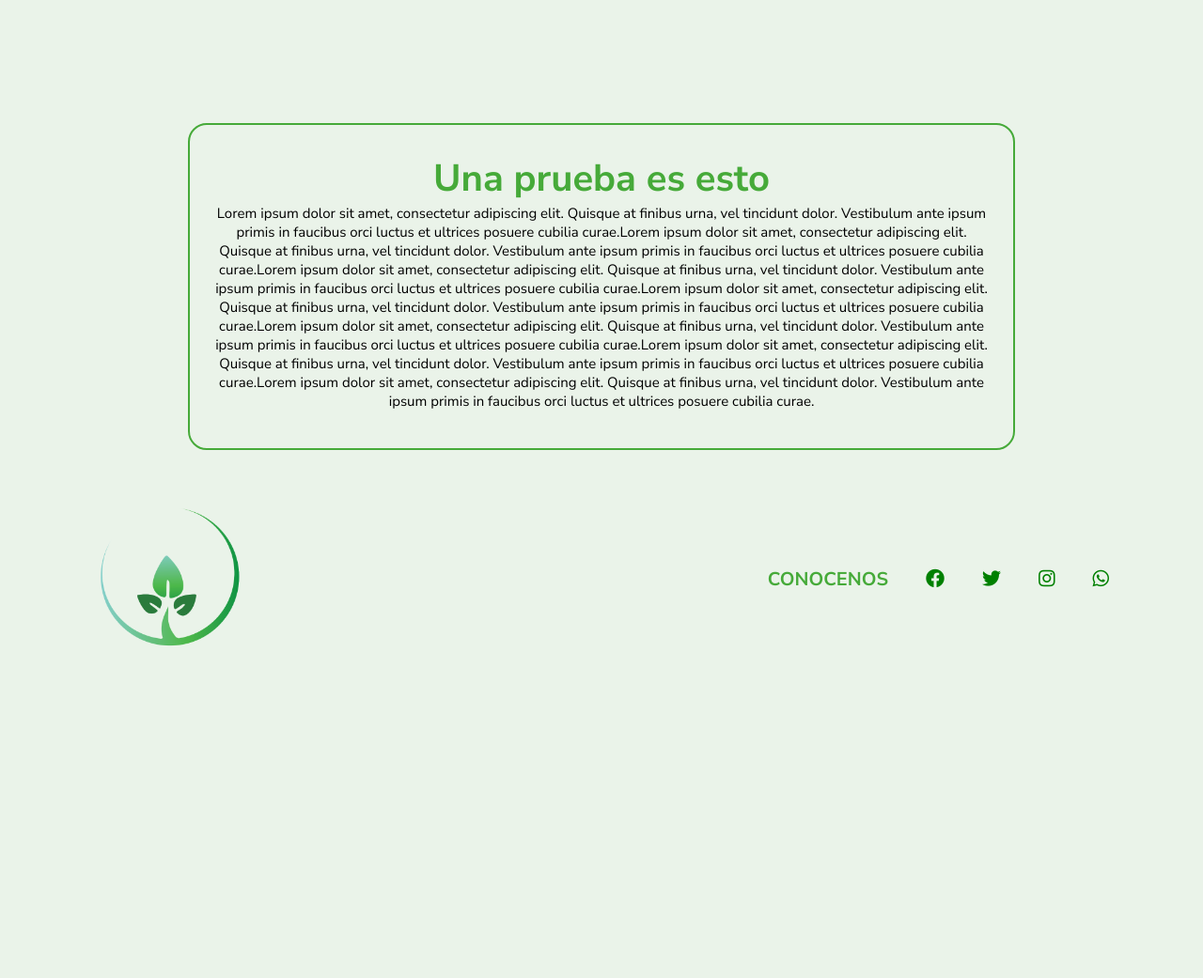
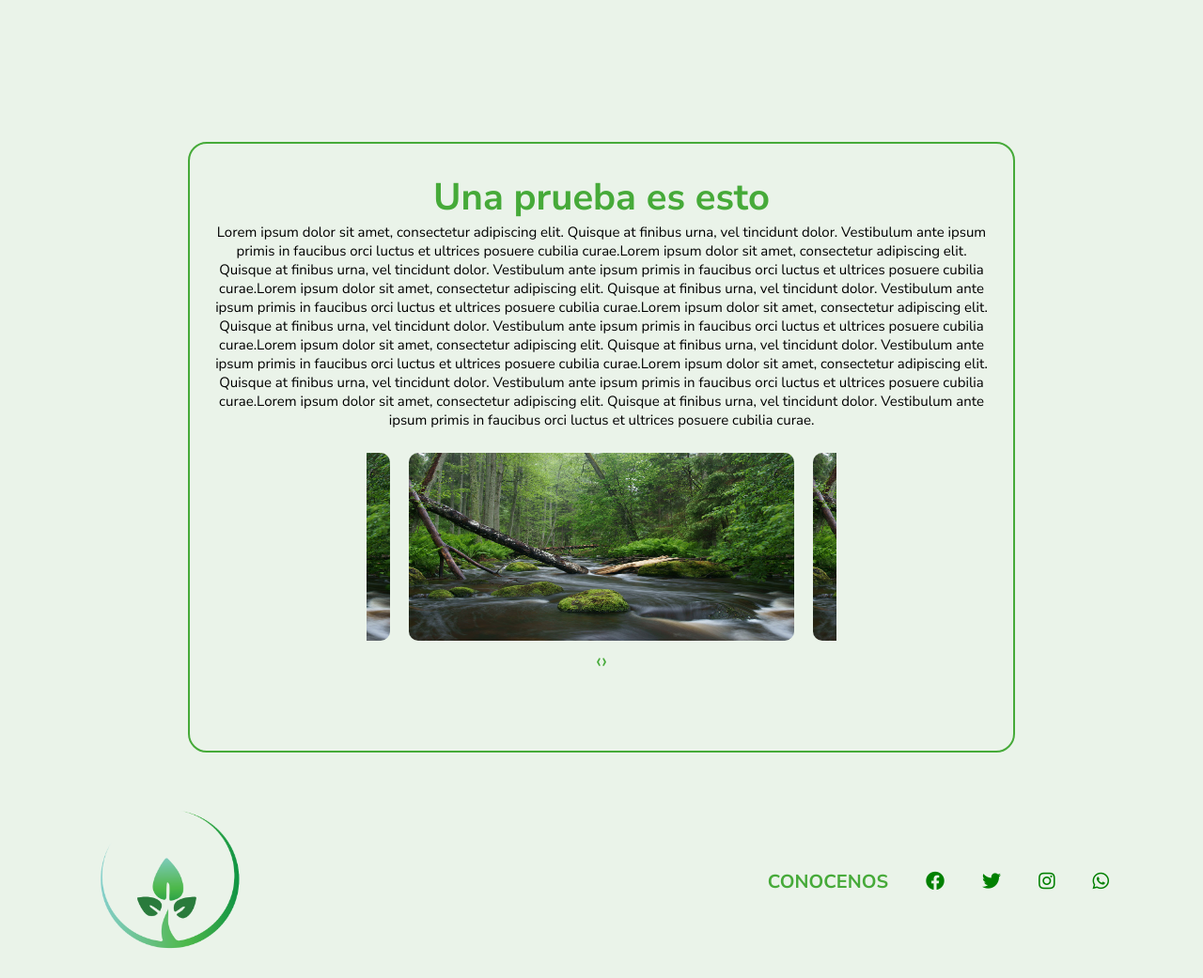
Before and after one commit to aaroncabc/ecolsam, a Django app: page /catalog/post/3 in a window 1280 px wide. Shown: the part 119-1160 px from the top of the page at 94% size. Before the commit the page ends 807 px from the top, so only its background shows below. Run offline with Django 4.2, Linux system fonts and the light colour scheme; data comes from the database, SQL or seed files in the repository; both versions use the stored data as it was after the commit; parts of the project's set-up code (start-up, migrations or seed data) failed here and were passed over; some libraries are stand-ins or nearby versions.

Commit message:
image slide partially functional

```diff
--- a/catalog/templates/base.html
+++ b/catalog/templates/base.html
@@ -9,6 +9,8 @@
     <link rel="stylesheet" href="https://cdnjs.cloudflare.com/ajax/libs/font-awesome/5.1.5/css/all.min.css"/>
     <link rel="stylesheet" href="https://cdnjs.cloudflare.com/ajax/libs/font-awesome/5.15.3/css/all.min.css">
     <link rel="stylesheet" href="{% static 'catalog/css/nosotros.css' %}">
+    <script src="https://cdnjs.cloudflare.com/ajax/libs/jquery/3.6.0/jquery.min.js"></script>
+    <script src="https://cdnjs.cloudflare.com/ajax/libs/OwlCarousel2/2.3.4/owl.carousel.min.js"></script>
 </head>
 <body>
     <section class="cabeza">
--- a/catalog/templates/post.html
+++ b/catalog/templates/post.html
@@ -1,12 +1,84 @@
 {% extends 'base.html' %}
 {% load static %}
 {% block content %}
+<head>
+    <link rel="stylesheet" href="https://cdnjs.cloudflare.com/ajax/libs/OwlCarousel2/2.3.4/assets/owl.carousel.min.css">
+</head>
+<style>
+    /* custom.css */
+    .owl-carousel {
+      max-width: 500px; /* Adjust the width of the carousel container */
+      margin: 20px auto; /* Add some space at the top and center the carousel container */
+    }
+
+    .owl-carousel .owl-nav button.owl-prev,
+    .owl-carousel .owl-nav button.owl-next {
+      font-size: 24px; /* Increase the font size of the navigation buttons */
+      color: #46aa39; /* Set the color of the navigation buttons */
+      background-color: transparent; /* Make the buttons transparent */
+      border: none; /* Remove button borders */
+    }
+
+    .owl-carousel .owl-dots {
+      text-align: center; /* Center the dots */
+    }
+
+    .owl-carousel .owl-dot {
+      display: inline-block;
+      width: 10px; /* Adjust the size of the dots */
+      height: 10px; /* Adjust the size of the dots */
+      margin: 5px;
+      border-radius: 50%; /* Make the dots circular */
+      background-color: #46aa39; /* Set the color of the dots */
+    }
+
+    .owl-carousel .item {
+      padding: 5px; /* Adjust the padding around the images */
+    }
+
+    .owl-carousel .item img {
+      max-width: 100%; /* Make the images responsive */
+      max-height: 200px; /* Set the maximum height for the images */
+      display: block;
+      margin: 0 auto; /* Center the images within their containers */
+      border-radius: 10px; /* Add rounded corners to the images */
+    }
+
+    /* Add some space between the carousel and the paragraph */
+    .info-container {
+      margin-top: 20px;
+    }
+</style>
 <div class="info">
     <div class="info-container">
         <div class="info-box">
             <h3 style="font-size: 40px; color: #46aa39;">{{post.title}}</h3>
             <p>{{post.content}}</p>
+            <!-- Add the carousel container -->
+            <div class="owl-carousel owl-theme">
+                {% for image in images %}
+                <div class="item">
+                    <img src="{{ image.image.url }}" alt="{{ post.title }} Image">
+                </div>
+                {% endfor %}
+            </div>
         </div>
     </div>
 </div>
+<script src="https://cdnjs.cloudflare.com/ajax/libs/jquery/3.6.0/jquery.min.js"></script>
+<script src="https://cdnjs.cloudflare.com/ajax/libs/OwlCarousel2/2.3.4/owl.carousel.min.js"></script>
+<!-- Initialize the carousel using JavaScript -->
+<script>
+  $(document).ready(function() {
+    $('.owl-carousel').owlCarousel({
+      items: 1,
+      loop: true,
+      nav: true,
+      dots: true,
+      margin: 10,  // Adjust the margin between images
+      autoHeight: true, // Enable auto height
+      stagePadding: 40 // Add padding to show parts of the adjacent slides
+    });
+  });
+</script>
 {% endblock %}
--- a/catalog/views.py
+++ b/catalog/views.py
@@ -20,4 +20,5 @@ def blog(request):
 
 def post(request,id):
     post = Post.objects.get(id=id)
-    return render(request, 'post.html',{'post':post})
+    images = post.images.all()
+    return render(request, 'post.html',{'post':post,'images':images})
```
Also changed, not shown: db.sqlite3, post_images/sss.jpg (added), post_images/sss_EzfxL4i.jpg (added).
